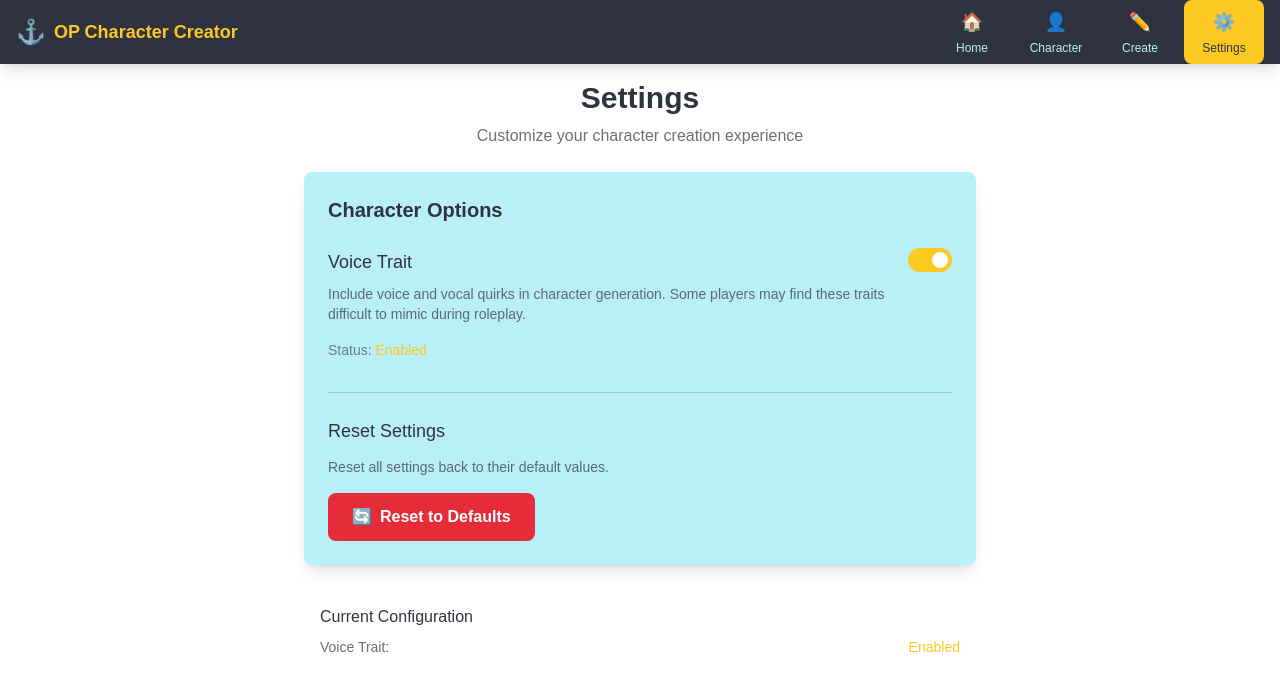
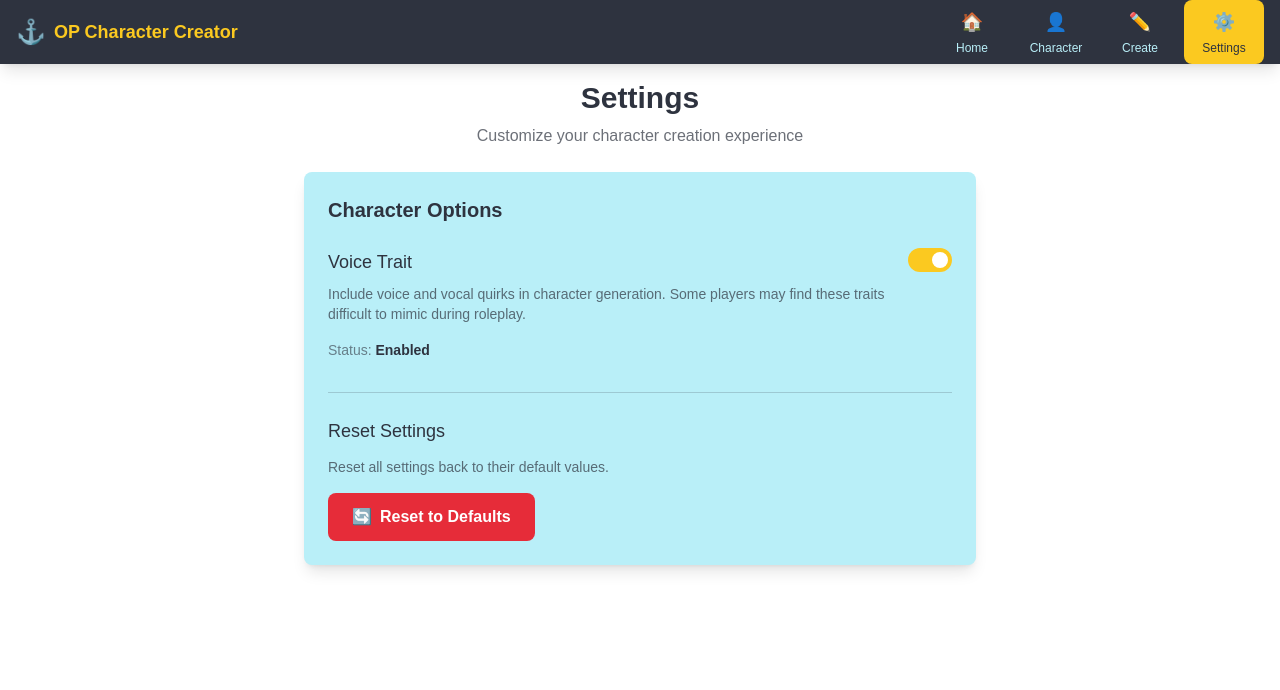
Before and after one commit to codeaquil/op-character-creator, a Next.js app: page /settings in a window 1280 px wide. Shown: the top 690 px of the page. Built offline with nearby package versions, Linux system fonts and the light colour scheme.

Commit message:
fix settings page

```diff
--- a/app/settings/page.js
+++ b/app/settings/page.js
@@ -97,7 +97,7 @@ export default function SettingsPage() {
 
               <div className="text-sm">
                 <span className="text-outer-space/60">Status: </span>
-                <span className={`font-medium ${showVoiceTrait ? 'text-ripe-mango' : 'text-gray-500'}`}>
+                <span className={`font-bold ${showVoiceTrait ? 'text-outer-space' : 'text-gray-500'}`}>
                   {showVoiceTrait ? 'Enabled' : 'Disabled'}
                 </span>
               </div>
@@ -134,19 +134,6 @@ export default function SettingsPage() {
               </button>
             </div>
           </div>
-
-          {/* Current Settings Summary */}
-          <div className="mt-6 bg-white/30 rounded-lg p-4">
-            <h3 className="font-medium text-outer-space mb-2">Current Configuration</h3>
-            <div className="text-sm text-outer-space/70">
-              <div className="flex justify-between items-center">
-                <span>Voice Trait:</span>
-                <span className={`font-medium ${showVoiceTrait ? 'text-ripe-mango' : 'text-gray-500'}`}>
-                  {showVoiceTrait ? 'Enabled' : 'Disabled'}
-                </span>
-              </div>
-            </div>
-          </div>
         </div>
       </main>
     </div>
```
